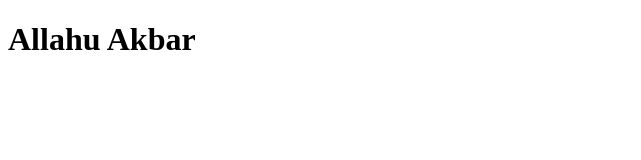
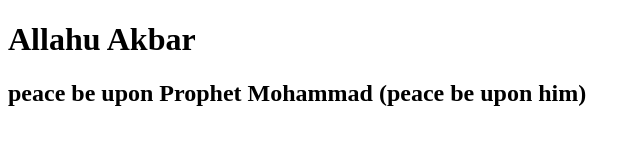
Before and after one commit to munthasir-mahmud/my-first-website, a plain HTML site: page index.html in a window 1280 px wide. Shown: the whole page, without its empty margins (0-641 px from the left). Drawn offline with Linux system fonts and the light colour scheme.

Commit message:
added a data

```diff
--- a/index.html
+++ b/index.html
@@ -7,5 +7,6 @@
 </head>
 <body>
   <h1>Allahu Akbar</h1>
+  <h2>peace be upon Prophet Mohammad (peace be upon him)</h2>
 </body>
 </html>
```
